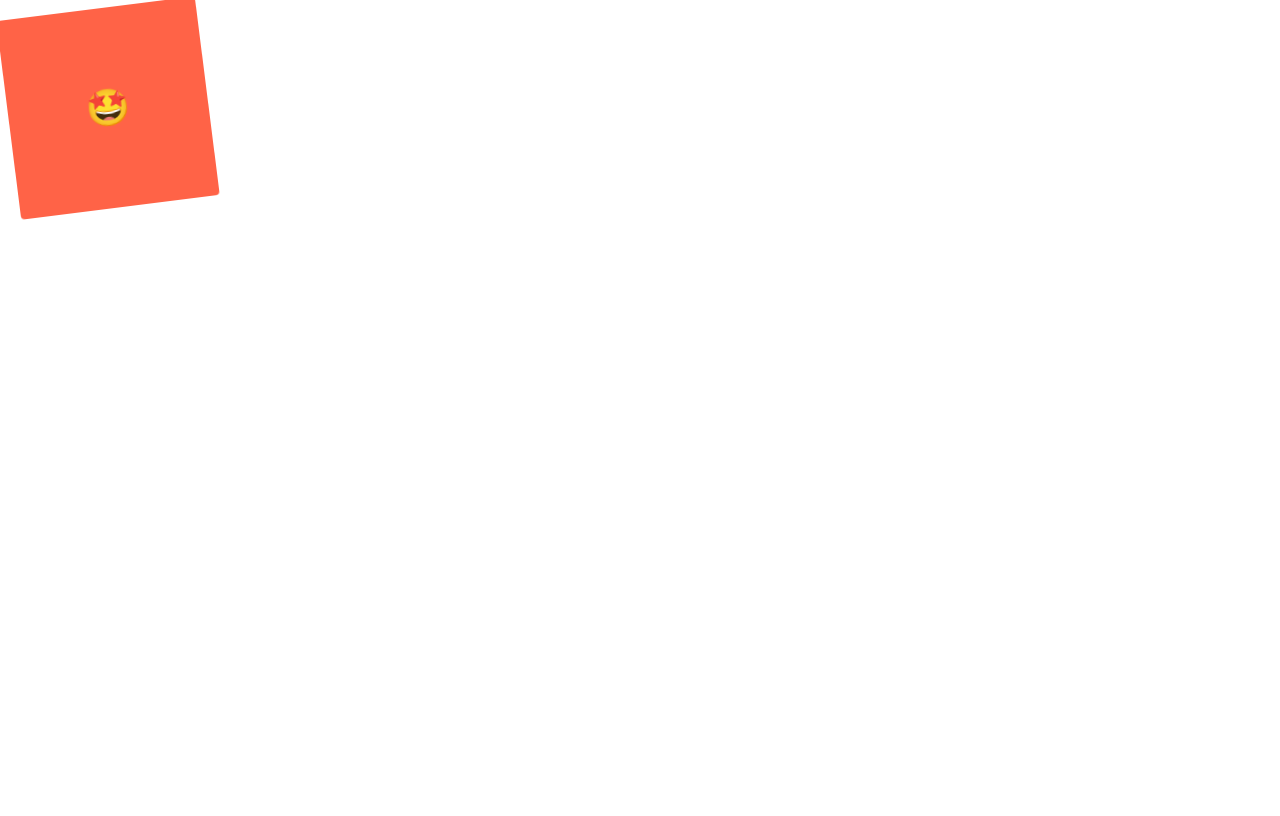
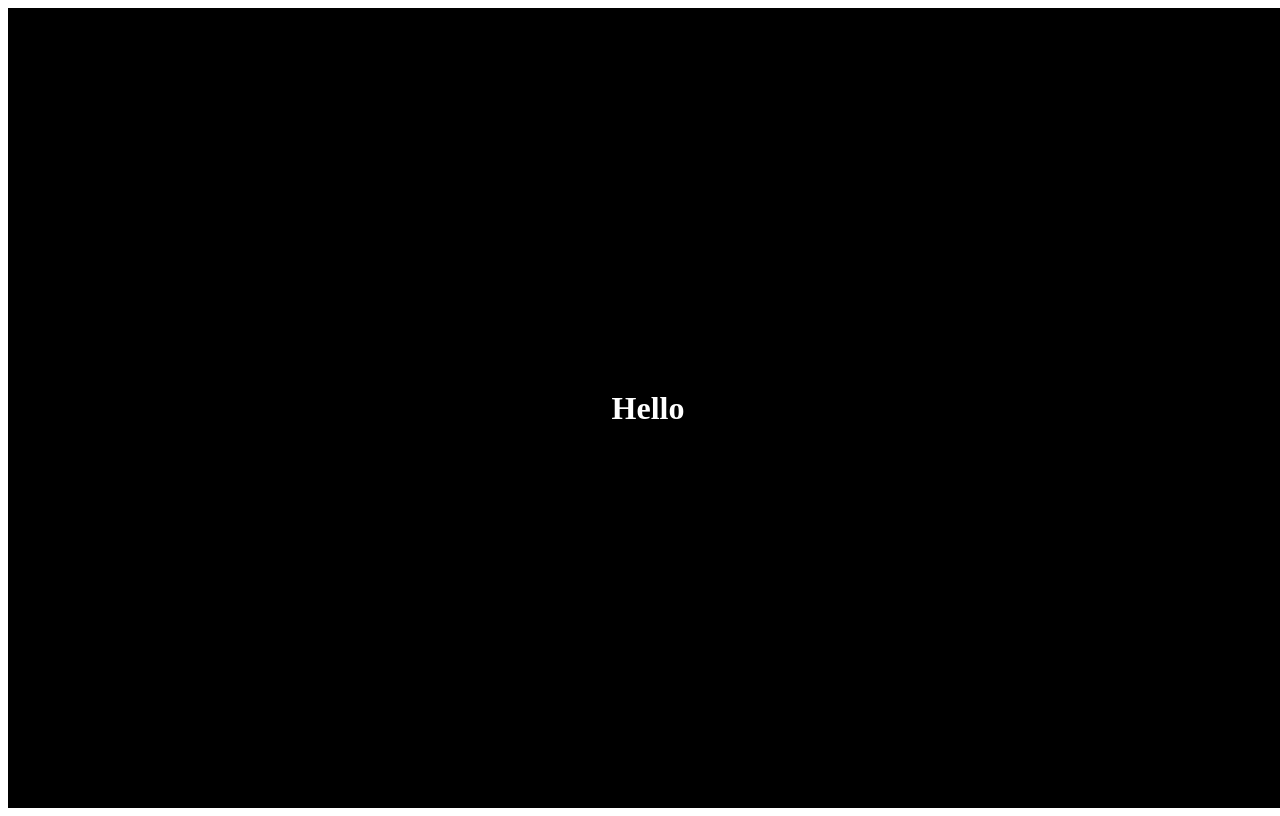
Before and after one commit to madmanforces/COIN-TRACKER, a React (Create React App) app: page / in a window 1280 px wide. Built offline with nearby package versions, Linux system fonts and the light colour scheme.

Commit message:
style components black/white mode

```diff
--- a/src/App.js
+++ b/src/App.js
@@ -1,47 +1,22 @@
-import styled, { keyframes } from "styled-components";
+import styled from "styled-components";
+
+const Title = styled.h1`
+  color: ${(props) => props.theme.textColor};
+`;
 
 const Wrapper = styled.div`
   display: flex;
-`;
-const rotationAnimation = keyframes`
-  0% {
-    transform:rotate(0deg);
-    border-radius:0px;
-  }
-  50% {
-    border-radius:100px;
-  }
-  100%{
-    transform:rotate(360deg);
-    border-radius:0px;
-  }
-`;
-
-const Box = styled.div`
-  height: 200px;
-  width: 200px;
-  background-color: tomato;
-  display: flex;
+  height: 100vh;
+  width: 100vw;
   justify-content: center;
   align-items: center;
-  animation: ${rotationAnimation} 1s linear infinite;
-  span {
-    font-size: 36px;
-    &:hover {
-      font-size: 48px;
-    }
-    &:active {
-      opacity: 0;
-    }
-  }
+  background-color: ${(props) => props.theme.backgroundColor};
 `;
 
 function App() {
   return (
     <Wrapper>
-      <Box>
-        <span>🤩</span>
-      </Box>
+     <Title>Hello</Title>
     </Wrapper>
   );
 }
--- a/src/index.js
+++ b/src/index.js
@@ -1,10 +1,25 @@
 import React from "react";
 import ReactDOM from "react-dom";
+import { ThemeProvider } from "styled-components";
 import App from "./App";
+
+
+const darkTheme = {
+  textColor: "white",
+  backgroundColor: "black",
+};
+
+const lightTheme = {
+  textColor: "black",
+  backgroundColor: "white",
+};
+
 
 ReactDOM.render(
   <React.StrictMode>
-    <App />
+     <ThemeProvider theme={darkTheme}>
+      <App />
+    </ThemeProvider>
   </React.StrictMode>,
   document.getElementById("root")
 );
```
